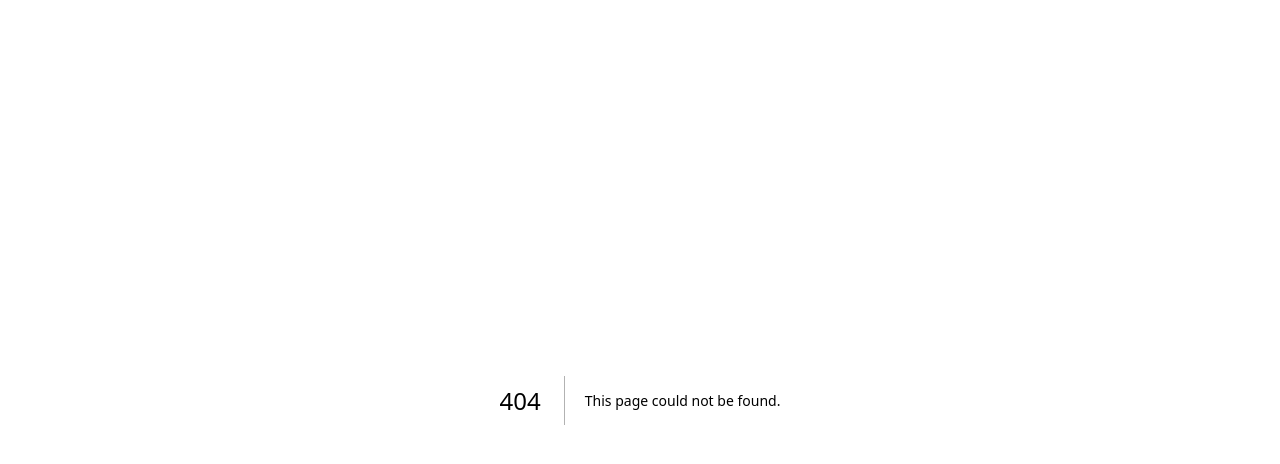
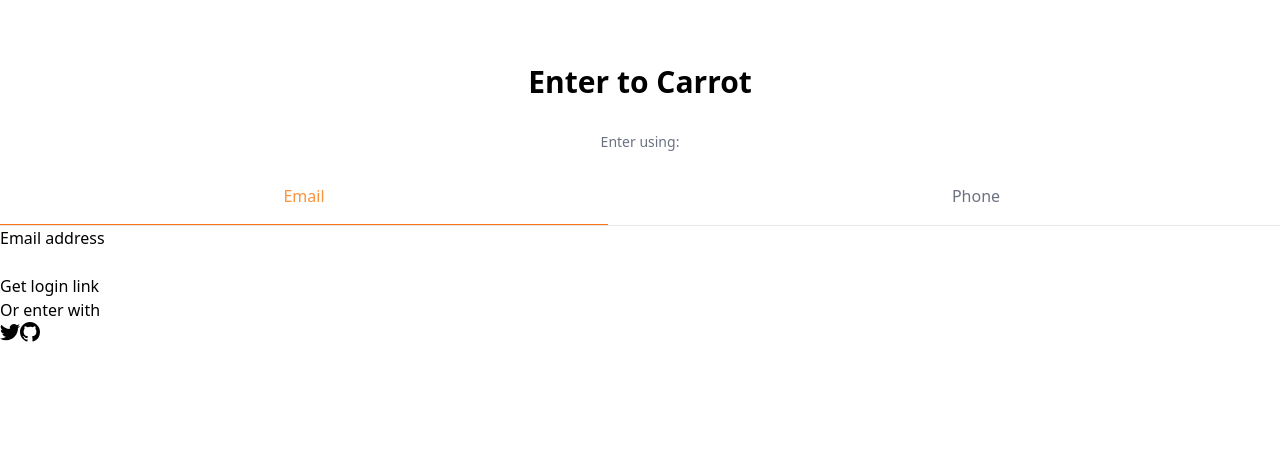
Before and after one commit to GitHub-SJL/carrotmarket, a Next.js app: page /enter in a window 1280 px wide. Before the commit this address had no page. Shown: the top 464 px of the page. Built offline with nearby package versions, Linux system fonts and the light colour scheme.

Commit message:
Design: Auth part #1

```diff
--- /dev/null
+++ b/pages/enter.tsx
@@ -0,0 +1,100 @@
+import { useState } from "react";
+
+function cls(...classnames: string[]) {
+  return classnames.join(" ");
+}
+
+export default function Enter() {
+  const [method, setMethod] = useState<"email" | "phone">("email");
+  const onEmailClick = () => setMethod("email");
+  const onPhoneClick = () => setMethod("phone");
+  return (
+    <div className="mt-16">
+      <h3 className="text-center text-3xl font-bold">Enter to Carrot</h3>
+      <div className="mt-8">
+        <div className="flex flex-col items-center">
+          <h5 className="text-center text-sm font-medium text-gray-500">
+            Enter using:
+          </h5>
+          <div className="mt-8 border-b grid w-full grid-cols-2 gap-16 ">
+            <button
+              className={cls(
+                "border-b pb-4 font-medium",
+                method === "email"
+                  ? "border-orange-500  font-medium text-orange-400"
+                  : "border-transparent text-gray-500"
+              )}
+              onClick={onEmailClick}
+            >
+              Email
+            </button>
+            <button
+              className={cls(
+                "border-b pb-4 font-medium",
+                method === "phone"
+                  ? "border-orange-500 font-medium text-orange-400"
+                  : "border-transparent text-gray-500"
+              )}
+              onClick={onPhoneClick}
+            >
+              Phone
+            </button>
+          </div>
+        </div>
+        <form>
+          <label>
+            {method === "email" ? "Email address" : null}
+            {method === "phone" ? "Phone number" : null}
+          </label>
+          <div>
+            {method === "email" ? <input type="email" required /> : null}
+            {method === "phone" ? (
+              <div>
+                <span>+82</span>
+                <input type="number" required />
+              </div>
+            ) : null}
+          </div>
+          <button>
+            {method === "email" ? "Get login link" : null}
+            {method === "phone" ? "Get one-time password" : null}
+          </button>
+        </form>
+        <div>
+          <div>
+            <div />
+            <div>
+              <span>Or enter with</span>
+            </div>
+          </div>
+          <div>
+            <button>
+              <svg
+                className="h-5 w-5"
+                aria-hidden="true"
+                fill="currentColor"
+                viewBox="0 0 20 20"
+              >
+                <path d="M6.29 18.251c7.547 0 11.675-6.253 11.675-11.675 0-.178 0-.355-.012-.53A8.348 8.348 0 0020 3.92a8.19 8.19 0 01-2.357.646 4.118 4.118 0 001.804-2.27 8.224 8.224 0 01-2.605.996 4.107 4.107 0 00-6.993 3.743 11.65 11.65 0 01-8.457-4.287 4.106 4.106 0 001.27 5.477A4.073 4.073 0 01.8 7.713v.052a4.105 4.105 0 003.292 4.022 4.095 4.095 0 01-1.853.07 4.108 4.108 0 003.834 2.85A8.233 8.233 0 010 16.407a11.616 11.616 0 006.29 1.84" />
+              </svg>
+            </button>
+            <button>
+              <svg
+                className="h-5 w-5"
+                aria-hidden="true"
+                fill="currentColor"
+                viewBox="0 0 20 20"
+              >
+                <path
+                  fillRule="evenodd"
+                  d="M10 0C4.477 0 0 4.484 0 10.017c0 4.425 2.865 8.18 6.839 9.504.5.092.682-.217.682-.483 0-.237-.008-.868-.013-1.703-2.782.605-3.369-1.343-3.369-1.343-.454-1.158-1.11-1.466-1.11-1.466-.908-.62.069-.608.069-.608 1.003.07 1.531 1.032 1.531 1.032.892 1.53 2.341 1.088 2.91.832.092-.647.35-1.088.636-1.338-2.22-.253-4.555-1.113-4.555-4.951 0-1.093.39-1.988 1.029-2.688-.103-.253-.446-1.272.098-2.65 0 0 .84-.27 2.75 1.026A9.564 9.564 0 0110 4.844c.85.004 1.705.115 2.504.337 1.909-1.296 2.747-1.027 2.747-1.027.546 1.379.203 2.398.1 2.651.64.7 1.028 1.595 1.028 2.688 0 3.848-2.339 4.695-4.566 4.942.359.31.678.921.678 1.856 0 1.338-.012 2.419-.012 2.747 0 .268.18.58.688.482A10.019 10.019 0 0020 10.017C20 4.484 15.522 0 10 0z"
+                  clipRule="evenodd"
+                />
+              </svg>
+            </button>
+          </div>
+        </div>
+      </div>
+    </div>
+  );
+}
```
Also changed, not shown: 1 other file (tests, documents, lock files or other folders).
